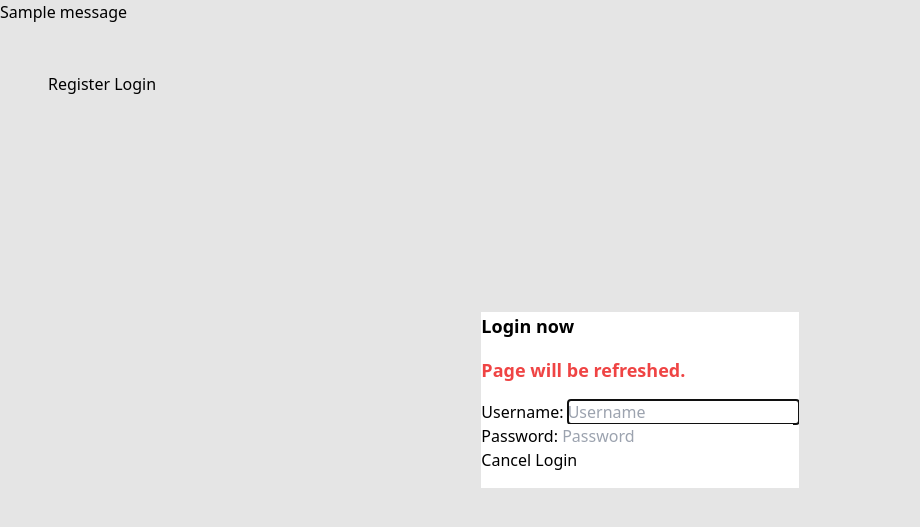
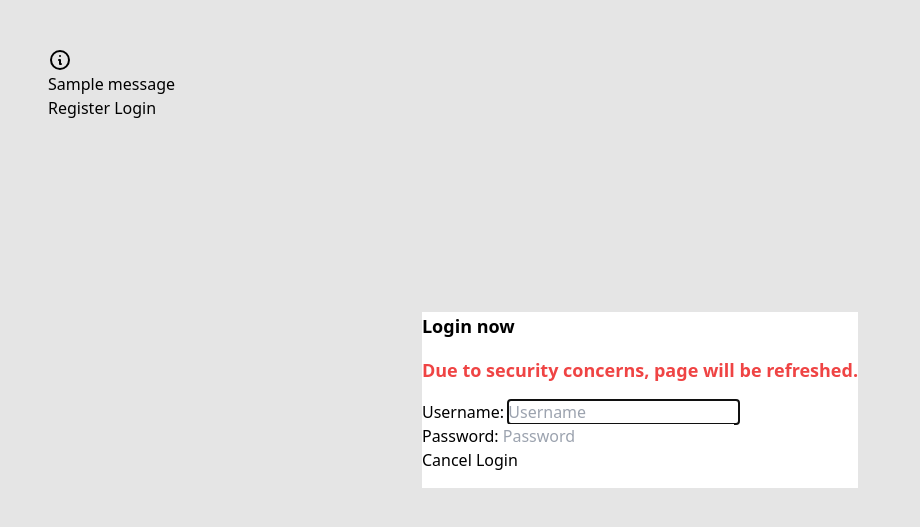
Before and after one commit to ark948/django-htmx-test-project02, a Django app: page /accounts/login/ in a window 1280 px wide. Shown: the top 527 px of the page, without its empty margins (0-920 px from the left). Run offline with Django 5.2, Linux system fonts and the light colour scheme; tables that the repository leaves empty hold one stand-in row (values such as "Sample post"); one stand-in notice (Sample message) is shown; parts of the project's set-up code (start-up, migrations or seed data) failed here and were passed over; some libraries are stand-ins or nearby versions.

Commit message:
Some minor UI improvements, alert colors still not working

```diff
--- a/backend/accounts/views.py
+++ b/backend/accounts/views.py
@@ -32,7 +32,7 @@ def index(request):
 
 
 def safe_redirect(request, next_url, fallback_url = settings.LOGIN_REDIRECT_URL):
-    print("\n", next_url, "\n")
+    # print("\n", next_url, "\n")
     if next_url:
         next_url = iri_to_uri(next_url)
         if url_has_allowed_host_and_scheme(
@@ -61,6 +61,7 @@ def signup_user(request: HttpRequest):
             try:
                 user = form.save()
                 print("\nUser successfully creatd.\n")
+                messages.success(request, "Registration successful. You can now login...")
                 return redirect(reverse("home:index"))
             except Exception as error:
                 print("\nERROR:", error, "\n")
@@ -109,6 +110,7 @@ def login_user(request: HttpRequest) -> HttpResponse:
         if user is not None:
             nxt = request.GET.get("next", None)
             login(request, user)
+            messages.success(request, "Login succesful, Welcome.")
             # return redirect(reverse('home:index'))
             return safe_redirect(request, next_url=nxt)
         else:
--- a/backend/templates/accounts/partials/login-modal-form.html
+++ b/backend/templates/accounts/partials/login-modal-form.html
@@ -2,7 +2,7 @@
     <div class="modal-box">
 
         <h3 class="font-bold text-lg mb-4">Login now</h3>
-        <h3 class="font-bold text-lg mb-4 text-red-500">Page will be refreshed.</h3>
+        <h4 class="font-bold text-lg mb-4 text-red-500">Due to security concerns, page will be refreshed.</h4>
         <form method="post" action="{% url 'accounts:login' %}" class="mb-4">
             {% csrf_token %}
             <div class="form-control">
--- a/backend/templates/accounts/partials/signup-modal-form.html
+++ b/backend/templates/accounts/partials/signup-modal-form.html
@@ -2,8 +2,10 @@
     <div class="modal-box">
 
         <h3 class="font-bold text-lg mb-4">Register now.</h3>
+        <h4 class="font-bold text-lg mb-4 text-red-500">Due to security concerns, page will be refreshed.</h4>
         <form
-            hx-post="{% url 'accounts:signup' %}"
+            method="post"
+            action="{% url 'accounts:signup' %}"
             class="mb-4">
             {% csrf_token %}
             <div class="form-control">
--- a/backend/templates/base.html
+++ b/backend/templates/base.html
@@ -14,14 +14,19 @@
 
 </head>
 <body hx-headers='{"X-CSRFToken": "{{ csrf_token }}"}'>
-    {% if messages %}
-        <ul class="messages">
-            {% for message in messages %}
-                <li{% if message.tags %} class="{{ message.tags }}"{% endif %}>{{ message }}</li>
-            {% endfor %}
-        </ul>
-    {% endif %}
     <div class="m-12">
+        {% if messages %}
+            <ul class="messages">
+                {% for message in messages %}
+                <div role="alert" class="alert alert-{{ message.tags }}">
+                    <svg xmlns="http://www.w3.org/2000/svg" fill="none" viewBox="0 0 24 24" class="h-6 w-6 shrink-0 stroke-current">
+                        <path stroke-linecap="round" stroke-linejoin="round" stroke-width="2" d="M13 16h-1v-4h-1m1-4h.01M21 12a9 9 0 11-18 0 9 9 0 0118 0z"></path>
+                    </svg>
+                    <span>{{ message }}</span>
+                </div>
+                {% endfor %}
+            </ul>
+        {% endif %}
         <div id="user-login-status">
             {% include 'accounts/partials/user-status.html' %}
         </div>
--- a/note.txt
+++ b/note.txt
@@ -122,6 +122,9 @@ contacts/ contact/<int:pk>/delete/ [name='contact-delete']
 - need to rename "-base.html" to "base.html"
 problem: Package is unable to work with django-tailwind (tailwind needs to be setup in a more standard way using npm)
 
+passwords for the new users:
+test123*AB
+
 
 
 apps:
```
